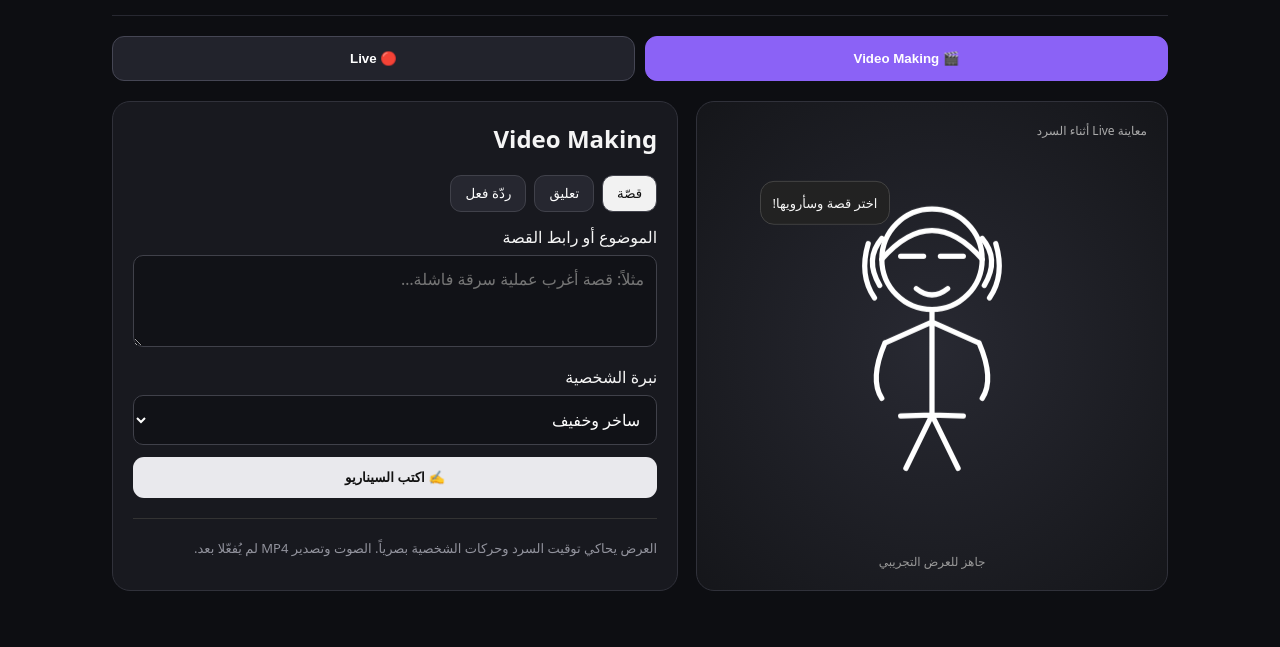
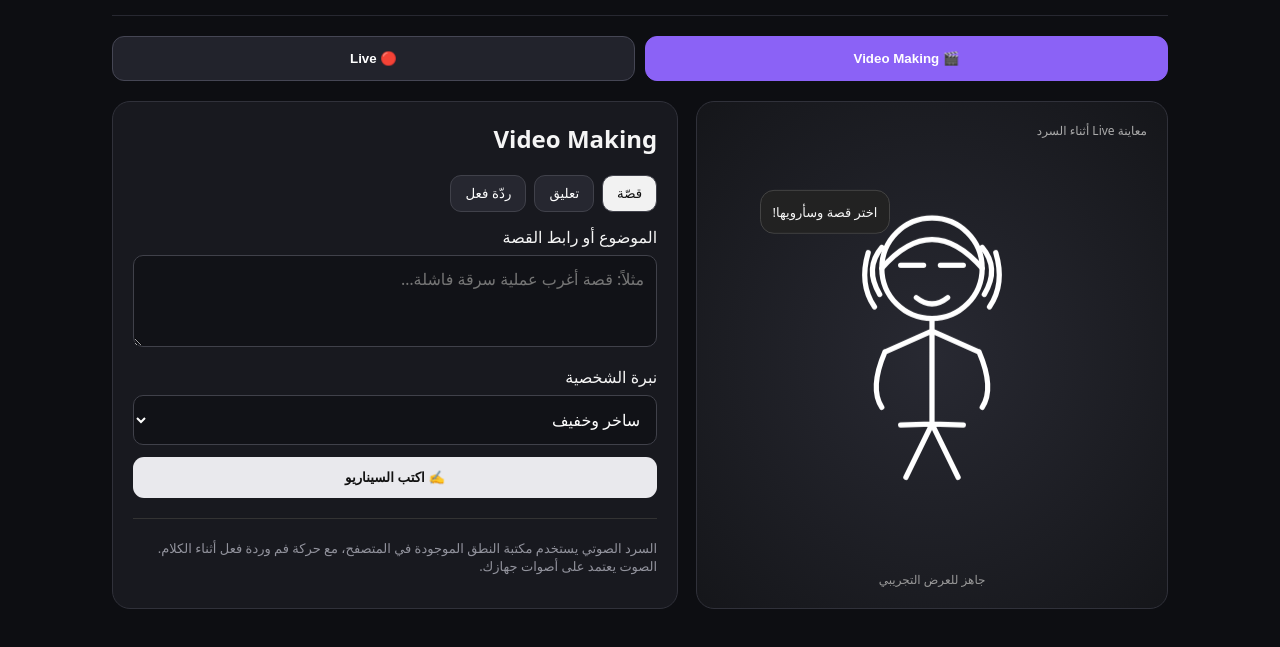
Before and after one commit to urd1397-coder/Live, a plain HTML site: page frontend/index.html in a window 1280 px wide. Shown: the part 107-754 px from the top of the page. Drawn offline with Linux system fonts and the light colour scheme; no server answers.

Commit message:
Update video narration interface for built-in speech engine

```diff
--- a/frontend/index.html
+++ b/frontend/index.html
@@ -3,5 +3,5 @@
 <body><main class="studio"><header class="head"><div><h1>Live <span class="pill">STUDIO</span></h1><p>استوديو الشخصية العربية</p></div><span class="live"><i></i> LIVE</span></header>
 <nav class="app-tabs"><button class="app-tab active" data-panel="videoPanel">🎬 Video Making</button><button class="app-tab" data-panel="livePanel">🔴 Live</button></nav>
 <section id="videoPanel" class="app-panel"><section class="workspace"><div class="preview"><div class="previewhead">معاينة Live أثناء السرد</div><div class="character" id="character"><svg viewBox="0 0 220 300" aria-label="Line art streamer"><circle cx="110" cy="75" r="48"/><path d="M62 75 Q110 20 158 75 M62 55 Q45 75 60 100 M158 55 Q175 75 160 100"/><path d="M80 72 L102 72 M118 72 L140 72"/><path id="mouth" d="M95 103 Q110 115 125 103"/><path d="M110 123 L110 224 M65 155 L110 135 L155 155 M80 225 L110 224 L140 225 M110 224 L85 275 M110 224 L135 275 M65 155 Q50 190 62 208 M155 155 Q170 190 158 208 M49 60 Q40 90 55 112 M171 60 Q180 90 165 112"/></svg><div class="bubble" id="bubble">اختر قصة وسأرويها!</div></div><div class="status" id="status">جاهز</div></div>
-<div class="editor"><h2>Video Making</h2><div class="types"><button class="type active" data-type="story">قصّة</button><button class="type" data-type="commentary">تعليق</button><button class="type" data-type="reaction">ردّة فعل</button></div><label>الموضوع أو رابط القصة</label><textarea id="topic" rows="3" placeholder="مثلاً: قصة أغرب عملية سرقة فاشلة…"></textarea><label>نبرة الشخصية</label><select id="tone"><option>ساخر وخفيف</option><option>حماسي</option><option>هادئ وقصصي</option><option>هجومي كوميدي</option></select><button id="draft" class="primary">✍️ اكتب السيناريو</button><div id="scriptbox" class="scriptbox" hidden><label>السيناريو (عدّل بحرية)</label><textarea id="script" rows="10"></textarea><div class="script-actions"><button id="copy">نسخ</button><button id="perform" class="primary">▶️ عرض السرد والحركات</button><button id="stop" class="stop">⏹ إيقاف</button></div></div><div id="narration" class="narration" hidden><label>المقطع الحالي</label><div id="segment"></div><div id="progress"></div></div><div class="divider"></div><p class="hint">العرض يحاكي توقيت السرد وحركات الشخصية بصرياً. الصوت وتصدير MP4 لم يُفعّلا بعد.</p></div></section></section>
+<div class="editor"><h2>Video Making</h2><div class="types"><button class="type active" data-type="story">قصّة</button><button class="type" data-type="commentary">تعليق</button><button class="type" data-type="reaction">ردّة فعل</button></div><label>الموضوع أو رابط القصة</label><textarea id="topic" rows="3" placeholder="مثلاً: قصة أغرب عملية سرقة فاشلة…"></textarea><label>نبرة الشخصية</label><select id="tone"><option>ساخر وخفيف</option><option>حماسي</option><option>هادئ وقصصي</option><option>هجومي كوميدي</option></select><button id="draft" class="primary">✍️ اكتب السيناريو</button><div id="scriptbox" class="scriptbox" hidden><label>السيناريو (عدّل بحرية)</label><textarea id="script" rows="10"></textarea><div class="script-actions"><button id="copy">نسخ</button><button id="perform" class="primary">▶️ عرض السرد والحركات</button><button id="stop" class="stop">⏹ إيقاف</button></div></div><div id="narration" class="narration" hidden><label>المقطع الحالي</label><div id="segment"></div><div id="progress"></div></div><div class="divider"></div><p class="hint">السرد الصوتي يستخدم مكتبة النطق الموجودة في المتصفح، مع حركة فم وردة فعل أثناء الكلام. الصوت يعتمد على أصوات جهازك.</p></div></section></section>
 <section id="livePanel" class="app-panel" hidden><div class="panel"><h2>Live — تجربة ردود التعليقات</h2><p class="hint">هذا القسم تجريبي حتى يتم ربط بث مباشر فعلي.</p><div id="modes" class="modes"></div><div class="chat"><input id="chat" placeholder="اكتب تعليقاً لاختبار الرد…"><button id="send">إرسال</button></div><div id="feed" class="feed"><div class="feedtitle">التعليقات وردود Live</div></div></div></section></main><script src="/app.js"></script></body></html>
```
